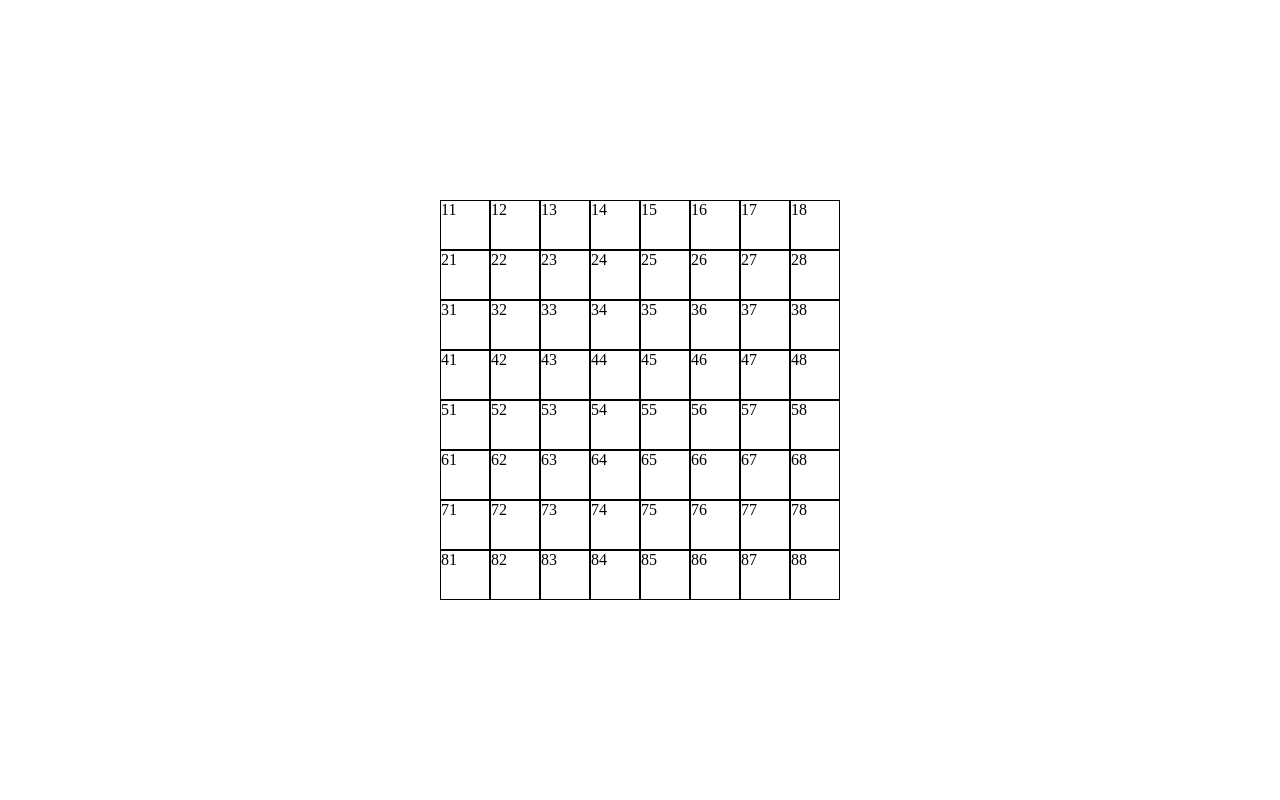
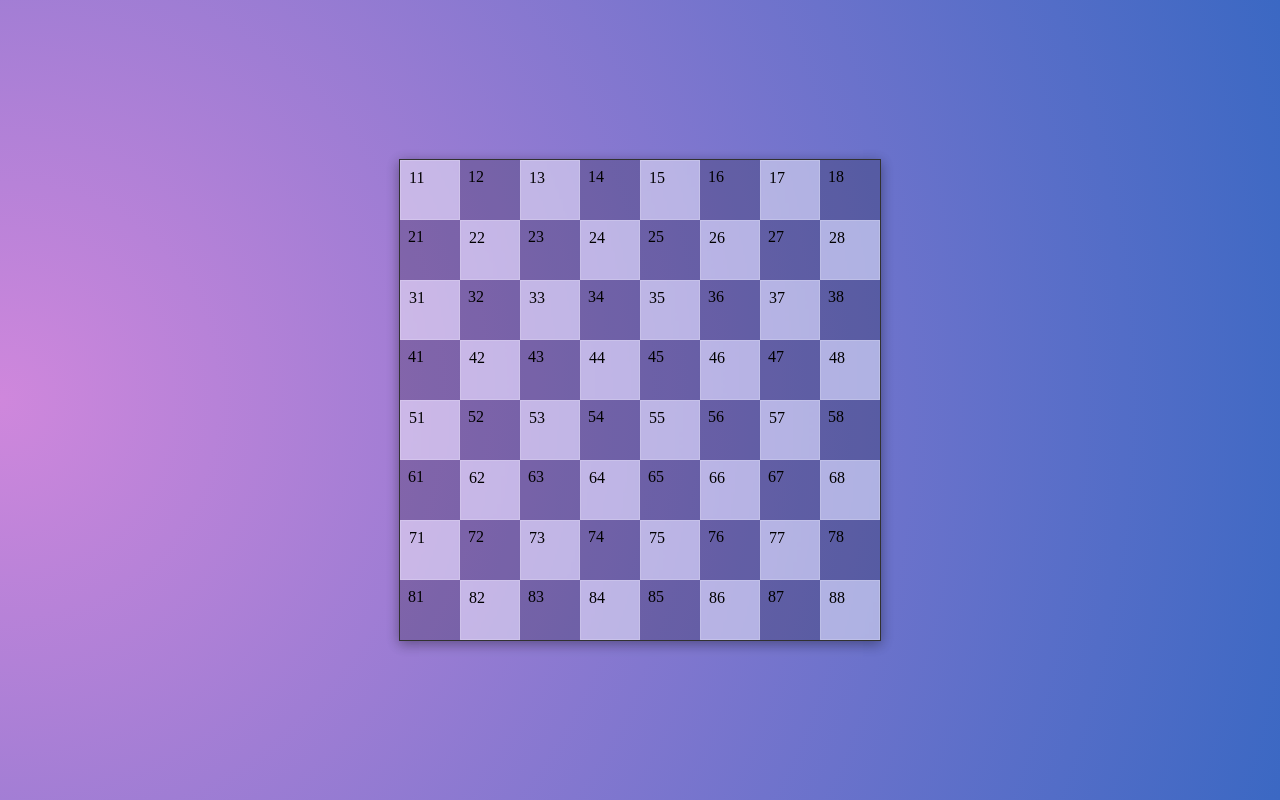
Before and after one commit to hayaman3/knights-travails-react, a React (Create React App) app: page / in a window 1280 px wide. Built offline with nearby package versions, Linux system fonts and the light colour scheme.

Commit message:
save ui design

```diff
--- a/src/App.jsx
+++ b/src/App.jsx
@@ -77,16 +77,19 @@ const coordinates = [
 function App() {
   return (
     <div className="App">
+      <div className="board">
         {coordinates.map((position) => (
           <div
             className="tile"
             data-coordinates={position}
+            key={position}
             onClick={(e) => buttonClicked(e)}
           >
             {position}
           </div>
         ))}
       </div>
+    </div>
   );
 }
 
--- a/src/index.css
+++ b/src/index.css
@@ -8,34 +8,69 @@
 .body {
   margin: 0px;
   padding: 0px;
-  background-color: antiquewhite;
 }
 
 .App {
+  min-height: 100vh;
+  display: flex;
+  justify-content: center;
+  align-items: center;
+  background-image: radial-gradient(circle at center left, rgb(207, 135, 220), rgb(59, 104, 195));
+}
+
+.board {
   display: grid;
-  grid-template-columns: repeat(8, 50px);
+  grid-template-columns: repeat(8, 60px);
   justify-content: center;
   align-content: center;
-  min-height: 100vh;
-  box-shadow: rgba(0, 0, 0, 0.35) 0px 5px 15px;
-
+  border: 1px solid rgb(49, 49, 49);
+  box-shadow: rgba(0, 0, 0, 0.16) 0px 3px 12px, rgba(0, 0, 0, 0.23) 0px 3px 12px;
 }
 
 .tile {
-  width: 50px;
-  height: 50px;
-  border: 1px solid black;
+  width: 60px;
+  height: 60px;
+  cursor: pointer;
+  padding: 8px;
+  background-color: rgba(0, 0, 0, 0.2);
 }
 
-/*
-.tile:nth-child(2, 3) {
-  background-color: rgb(216, 216, 216);
-} */
 
-button {
-  background-color: transparent;
-  color: inherit;
-  border-width: 0;
-  padding: 0;
-  cursor: pointer;
+.tile:nth-child(1),
+.tile:nth-child(3),
+.tile:nth-child(5),
+.tile:nth-child(7),
+.tile:nth-child(10),
+.tile:nth-child(12),
+.tile:nth-child(14),
+.tile:nth-child(16),
+.tile:nth-child(17),
+.tile:nth-child(19),
+.tile:nth-child(21),
+.tile:nth-child(23),
+.tile:nth-child(26),
+.tile:nth-child(28),
+.tile:nth-child(30),
+.tile:nth-child(32),
+.tile:nth-child(33),
+.tile:nth-child(35),
+.tile:nth-child(37),
+.tile:nth-child(39),
+.tile:nth-child(42),
+.tile:nth-child(44),
+.tile:nth-child(46),
+.tile:nth-child(48),
+.tile:nth-child(49),
+.tile:nth-child(51),
+.tile:nth-child(53),
+.tile:nth-child(55),
+.tile:nth-child(58),
+.tile:nth-child(60),
+.tile:nth-child(62),
+.tile:nth-child(64) {
+  background: rgba(255, 255, 255, 0.45);
+  /* box-shadow: 0 8px 32px 0 rgba(31, 38, 135, 0.37); */
+  backdrop-filter: blur(1.5px);
+  -webkit-backdrop-filter: blur(1.5px);
+  border: 1px solid rgba(255, 255, 255, 0.18);
 }
```
Lines whose indentation alone changed are shown as unchanged.
